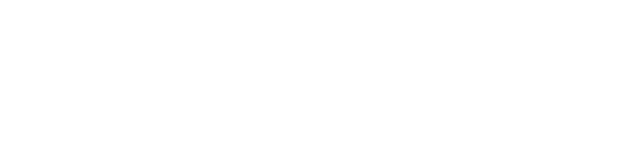
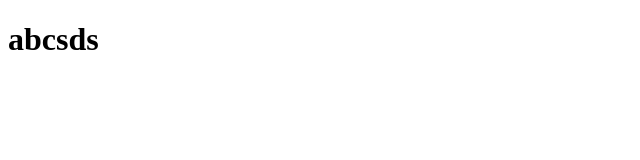
Before and after one commit to Tran2002/Shop_MyPham, a plain HTML site: page index.html in a window 1280 px wide. Shown: the whole page, without its empty margins (0-640 px from the left). Drawn offline with Linux system fonts and the light colour scheme.

Commit message:
two commit

```diff
--- a/index.html
+++ b/index.html
@@ -6,5 +6,7 @@
     <meta name="viewport" content="width=device-width, initial-scale=1.0" />
     <title>Document</title>
   </head>
-  <body></body>
+  <body>
+    <h1>abcsds</h1>
+  </body>
 </html>
```
